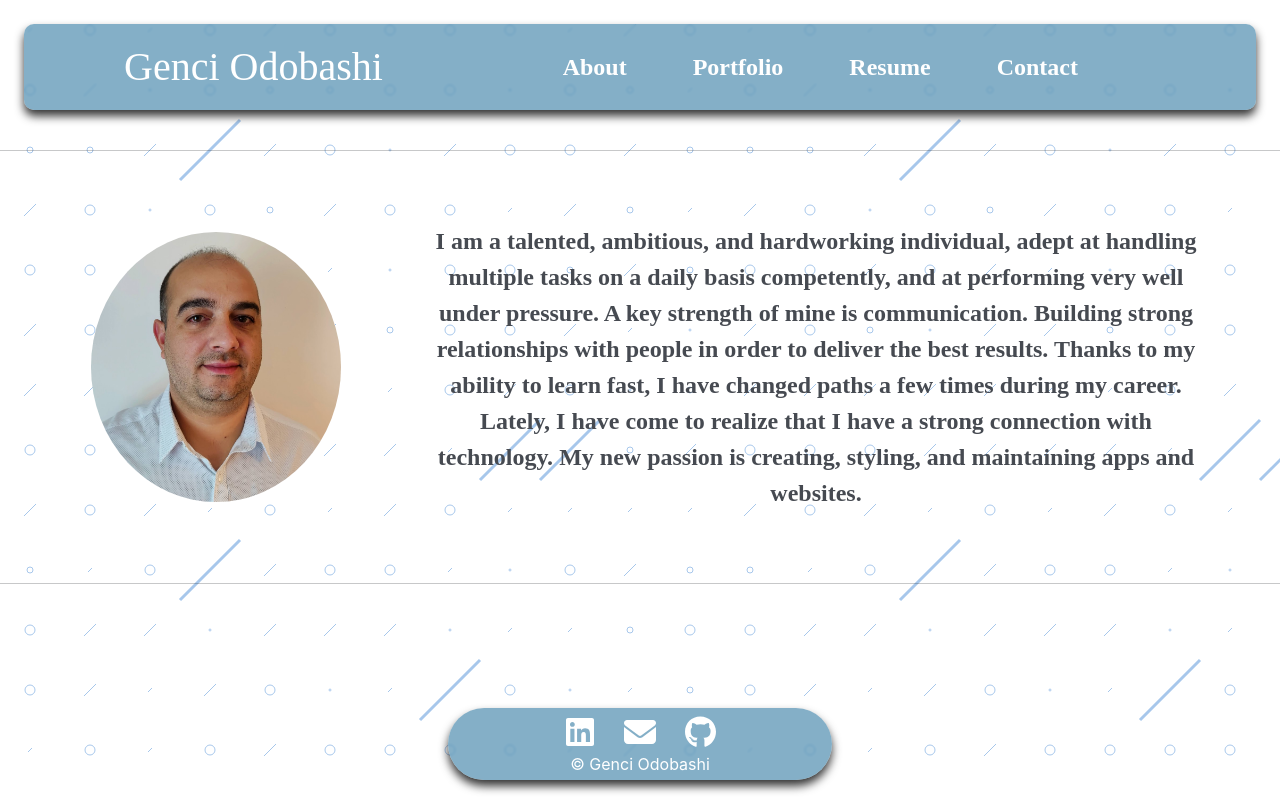
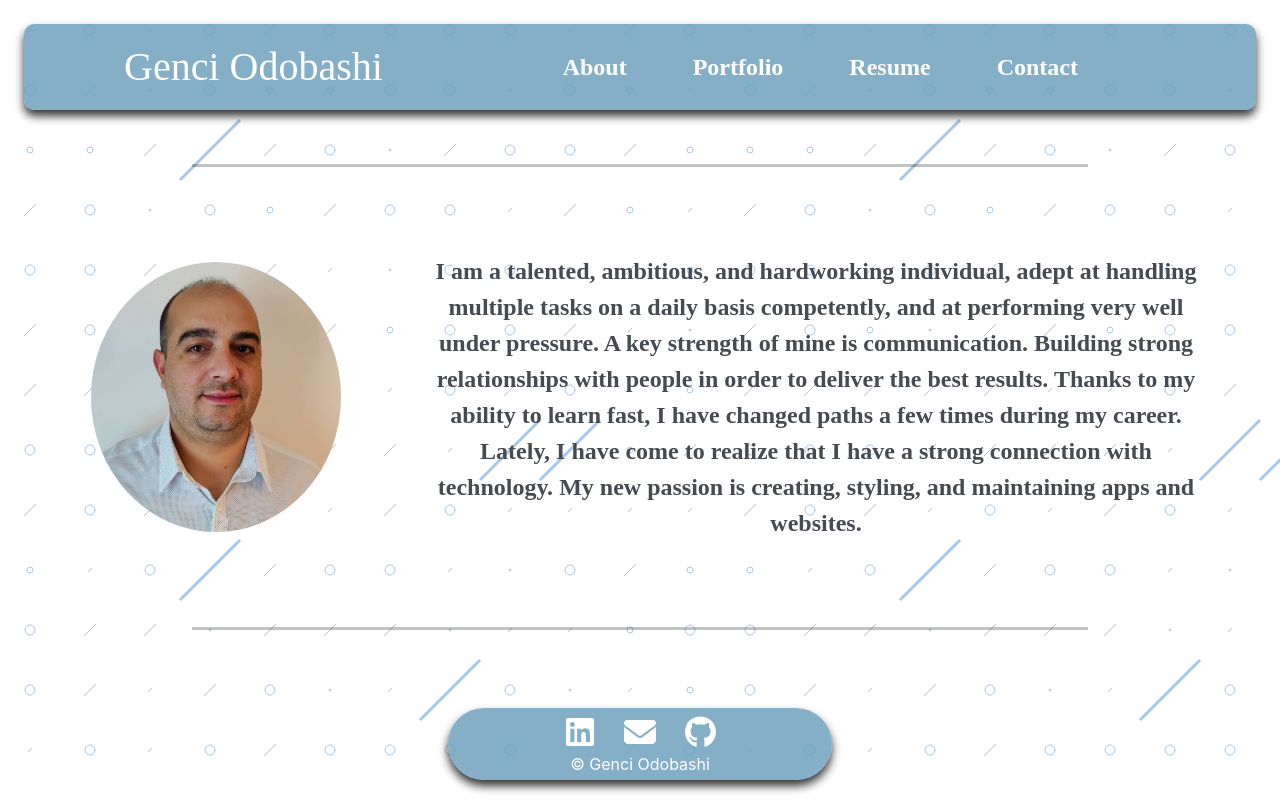
Before and after one commit to odobashigenci/react-portfolio, a React (Create React App) app: page / in a window 1280 px wide. Built offline with nearby package versions, Linux system fonts and the light colour scheme; the HTML template or start-up script is replaced by a standard one.

Commit message:
fixing hr

```diff
--- a/src/index.css
+++ b/src/index.css
@@ -39,6 +39,13 @@ h4 {
   color: rgb(10, 15, 14);
   margin: 10px auto;
   width: 50%;
+}
+
+.myRuler {
+  border-top: 3px solid;
+  color:rgb(10, 15, 14);
+  margin: 30px auto;
+  width: 70%;
 }
 
 .submit-data:hover {
```
